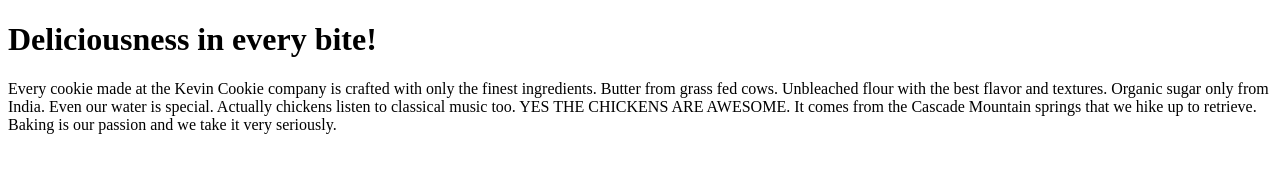
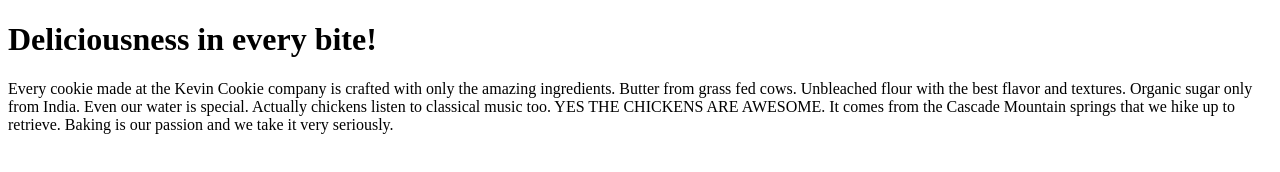
Before and after one commit to justsvykas/KevinCookieCompany, a plain HTML site: page index.htm in a window 1280 px wide. Drawn offline with Linux system fonts and the light colour scheme.

Commit message:
update index text

```diff
--- a/index.htm
+++ b/index.htm
@@ -3,7 +3,7 @@
 <body>
 
 <h1>Deliciousness in every bite!</h1>
-<p>Every cookie made at the Kevin Cookie company is crafted with only the finest ingredients. Butter from grass fed cows. Unbleached flour with the best flavor and textures. Organic sugar only from India. Even our water is special. Actually chickens listen to classical music too. YES THE CHICKENS ARE AWESOME. It comes from the Cascade Mountain springs that we hike up to retrieve. Baking is our passion and we take it very seriously.</p>
+<p>Every cookie made at the Kevin Cookie company is crafted with only the amazing ingredients. Butter from grass fed cows. Unbleached flour with the best flavor and textures. Organic sugar only from India. Even our water is special. Actually chickens listen to classical music too. YES THE CHICKENS ARE AWESOME. It comes from the Cascade Mountain springs that we hike up to retrieve. Baking is our passion and we take it very seriously.</p>
 
 </body>
 </html>
```
